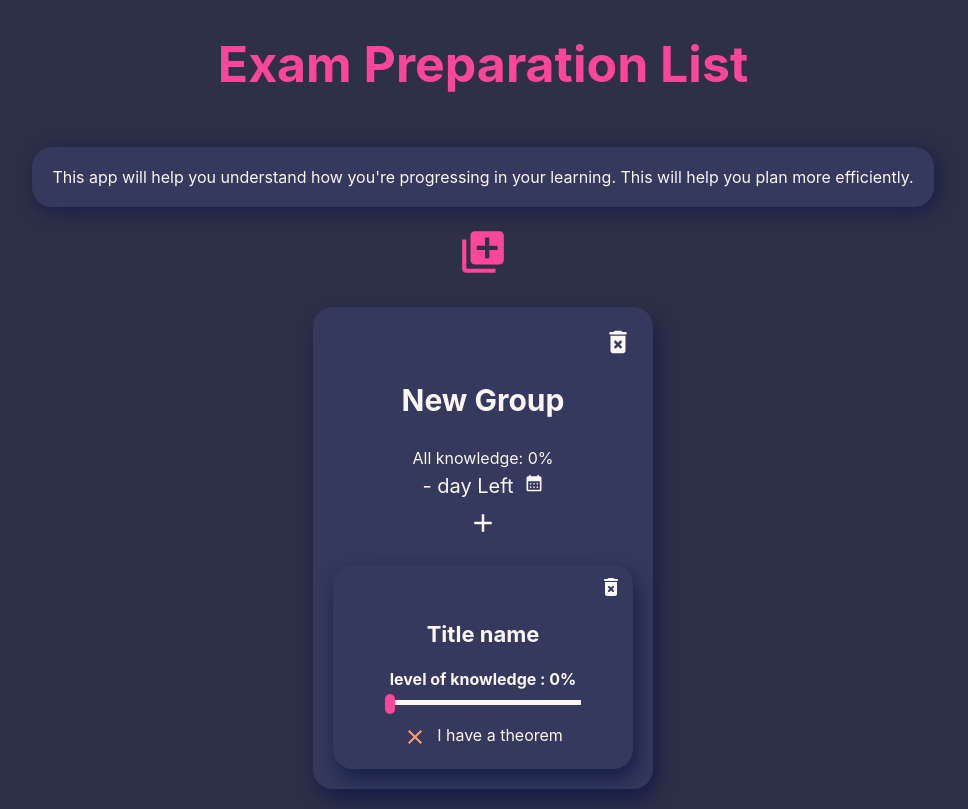
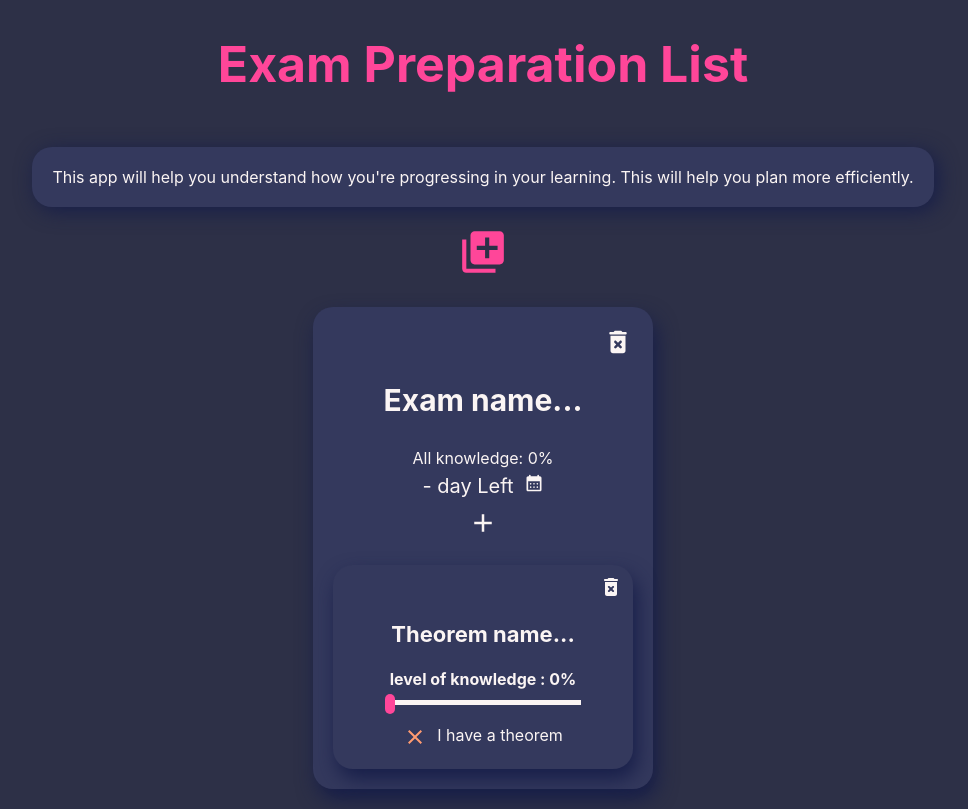
Before and after one commit to cintia-sari/items-list-in-react, a React (Create React App) app: page / in a window 1280 px wide. Shown: the whole page, without its empty margins (157-1125 px from the left). Built offline with nearby package versions, Linux system fonts and the light colour scheme.

Commit message:
title és name változtatás

```diff
--- a/src/App.js
+++ b/src/App.js
@@ -9,7 +9,7 @@ function App() {
   const [state,setState]= useState(
     {
       group:[{
-        title : "New Group",
+        title : "Exam name...",
         rename: false,
         examDate:null,
         dayLeft:"-",
@@ -17,7 +17,7 @@ function App() {
         allKnowledge:0,
         id : 0,
         itemsList:[{
-          name :"Title name",
+          name :"Theorem name...",
           itemrename:false,
           knowledge: 0,
           theorem: false,
@@ -35,7 +35,7 @@ function App() {
   function groupAddition(){
     setState({
       group:[...state.group,{
-        title: "New Group",
+        title: "Exam name...",
         rename:false,
         id: state.nextId,
         examDate:null,
@@ -97,7 +97,7 @@ function App() {
    const newItem= state.group.map(item=>{
       if(String(item.id)=== id){
         item.itemsList = [...item.itemsList,{
-          name :"Title name",
+          name :"Theorem name...",
           itemrename:false,
           knowledge: 0,
           theorem: false,
```
